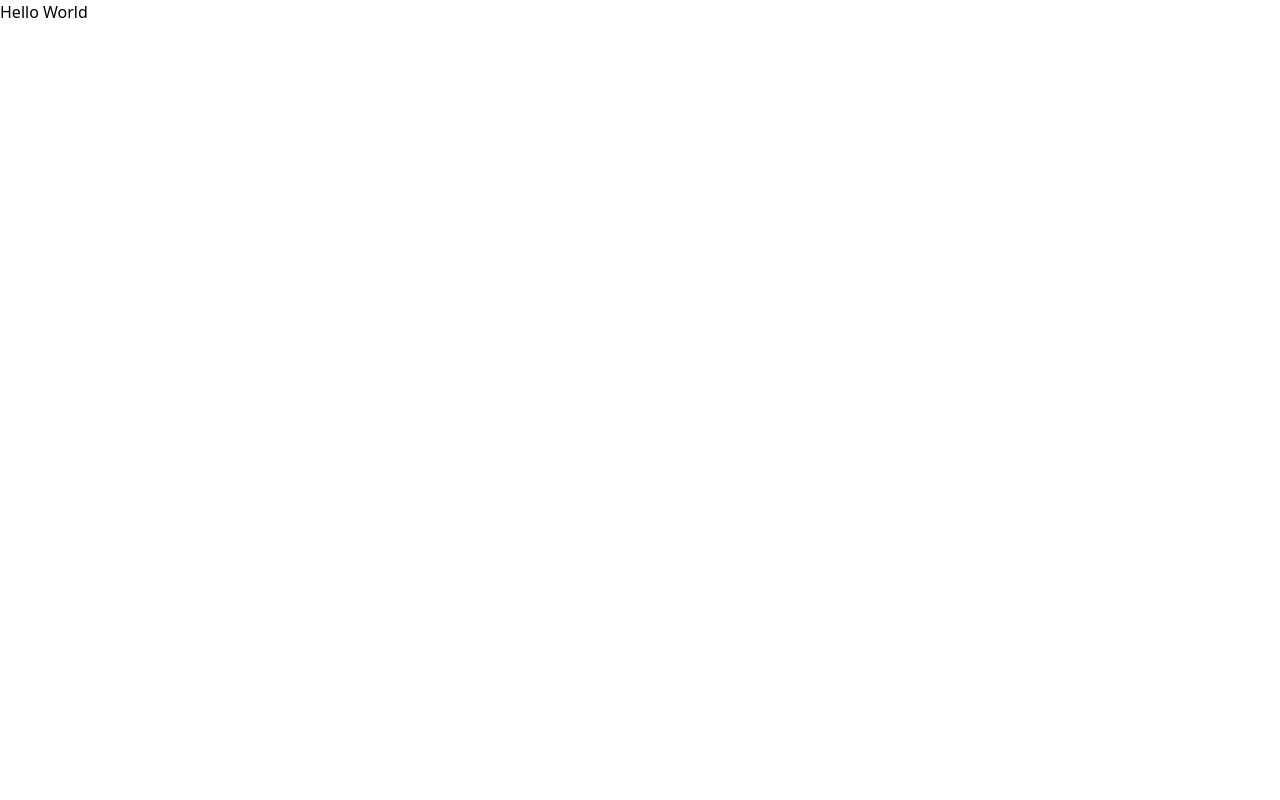
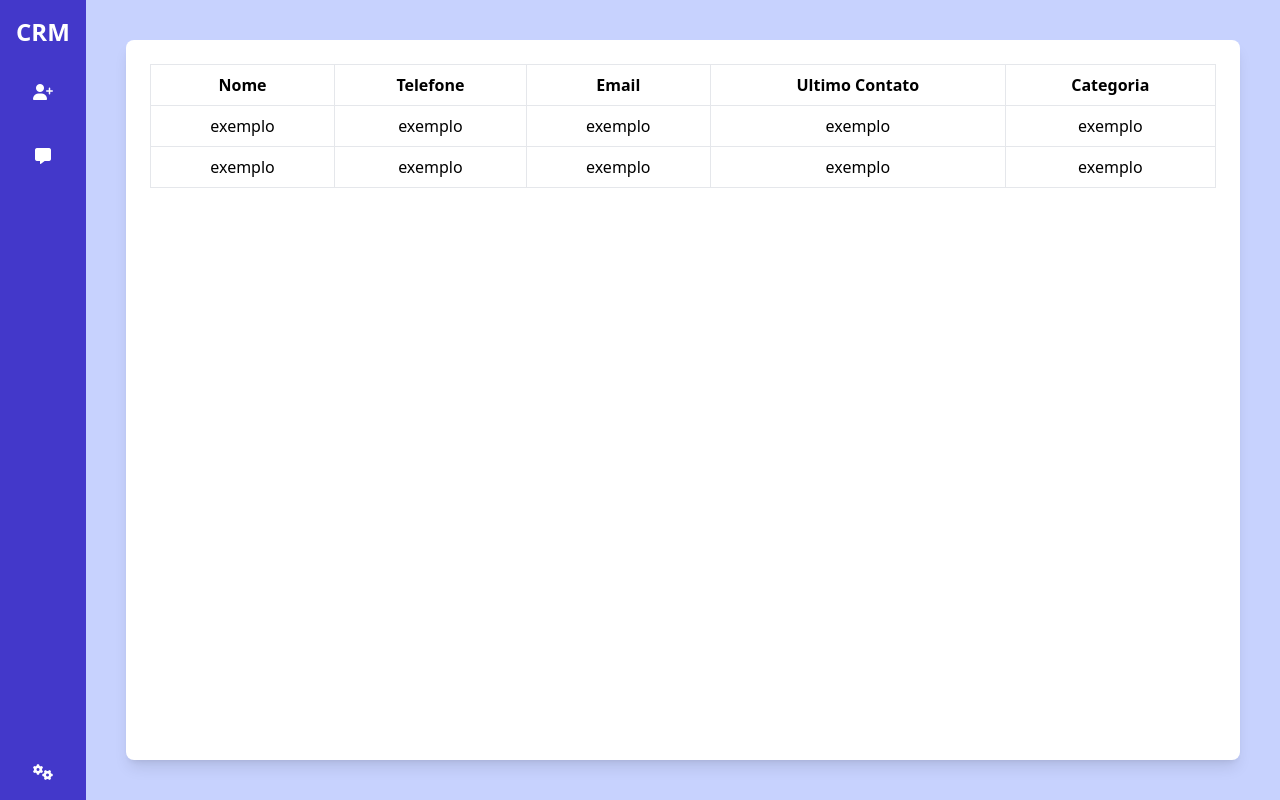
Before and after one commit to alexandre1Work/CRM, a website: page public/Views/index.html in a window 1280 px wide. Drawn offline with nearby package versions, Linux system fonts and the light colour scheme.

Commit message:
Produção da view 1.0

```diff
--- a/public/Views/index.html
+++ b/public/Views/index.html
@@ -1,12 +1,69 @@
 <!DOCTYPE html>
 <html lang="pt-br">
-<head>
-    <meta charset="UTF-8">
-    <meta name="viewport" content="width=device-width, initial-scale=1.0">
+  <head>
+    <meta charset="UTF-8" />
+    <meta name="viewport" content="width=device-width, initial-scale=1.0" />
     <title>CRM</title>
     <script src="https://cdn.tailwindcss.com"></script>
-</head>
-<body>
-    <h1>Hello World</h1>
-</body>
+    <script
+      src="https://kit.fontawesome.com/b3770106cb.js"
+      crossorigin="anonymous"
+    ></script>
+  </head>
+  <body class="bg-indigo-200">
+    <div class="flex h-screen">
+      <!-- Sidebar PC -->
+      <div class="w-45 bg-indigo-700 text-white flex flex-col ">
+        <div class="p-4 text-2xl font-bold">CRM</div>
+        <ul class="space-y-2 flex-auto">
+          <li class="">
+            <button class="block p-4 hover:bg-indigo-950 m-auto w-full"><i class="fa-solid fa-user-plus"></i></button>
+          </li>
+          <li>
+            <button href="#" class="block p-4 hover:bg-indigo-950 m-auto w-full"><i class="fa-solid fa-message"></i></button>
+          </li>
+        </ul>
+        <ul>
+          <li class="mt-auto">
+            <button href="#" class="block p-4 hover:bg-indigo-950 m-auto w-full" ><i class="fa-solid fa-gears"></i></button>
+          </li>
+        </ul>
+      </div>
+
+      <!-- Main content -->
+      <div class="flex-1 p-10">
+        <div class="bg-white shadow-lg rounded-lg p-6 h-full">
+          <div class="overflow-auto">
+            <table class="min-w-full bg-white border">
+              <thead>
+                <tr>
+                  <th class="py-2 px-4 border-b border-x text-center">Nome</th>
+                  <th class="py-2 px-4 border-b border-x text-center">Telefone</th>
+                  <th class="py-2 px-4 border-b border-x text-center">Email</th>
+                  <th class="py-2 px-4 border-b border-x text-center">Ultimo Contato</th>
+                  <th class="py-2 px-4 border-b border-x text-center">Categoria</th>
+                </tr>
+              </thead>
+              <tbody>
+                <tr>
+                  <td class="py-2 px-4 border-b border-x text-center">exemplo</td>
+                  <td class="py-2 px-4 border-b border-x text-center">exemplo</td>
+                  <td class="py-2 px-4 border-b border-x text-center">exemplo</td>
+                  <td class="py-2 px-4 border-b border-x text-center">exemplo</td>
+                  <td class="py-2 px-4 border-b border-x text-center">exemplo</td>
+                </tr>
+                <tr>
+                  <td class="py-2 px-4 border-b border-x text-center">exemplo</td>
+                  <td class="py-2 px-4 border-b border-x text-center">exemplo</td>
+                  <td class="py-2 px-4 border-b border-x text-center">exemplo</td>
+                  <td class="py-2 px-4 border-b border-x text-center">exemplo</td>
+                  <td class="py-2 px-4 border-b border-x text-center">exemplo</td>
+                </tr>
+              </tbody>
+            </table>
+          </div>
+        </div>
+      </div>
+    </div>
+  </body>
 </html>
```
